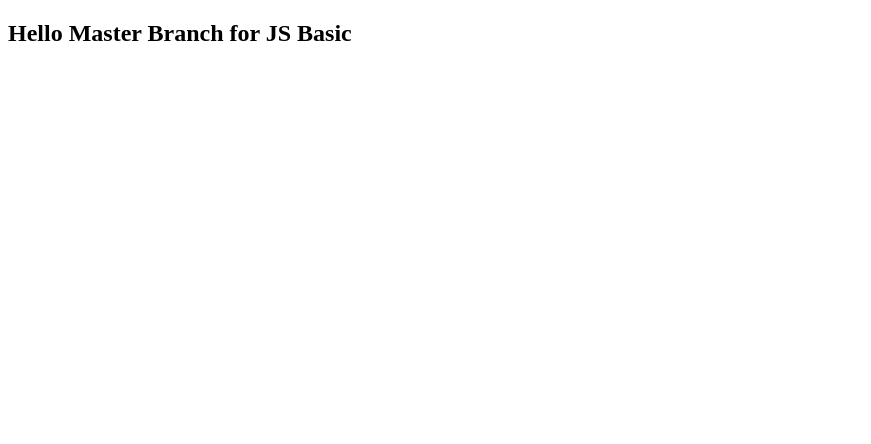
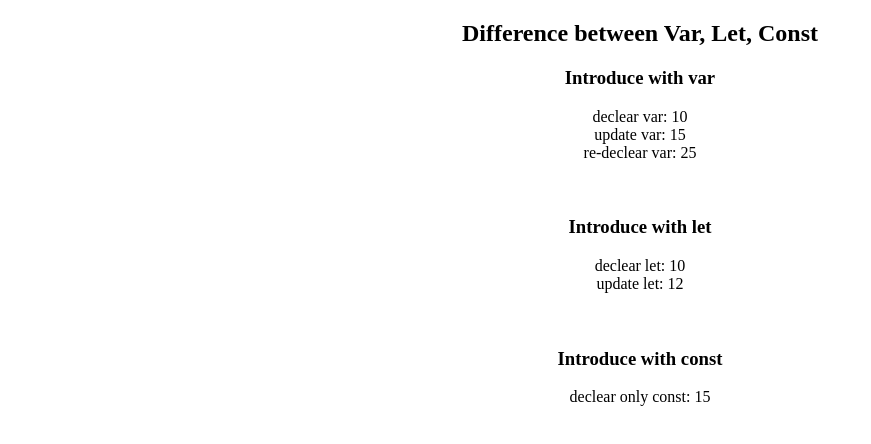
Before and after one commit to Md-Jakaria-Ahmed/basic-javascript, a plain HTML site: page index.html in a window 1280 px wide. Shown: the whole page, without its empty margins (0-871 px from the left). Drawn offline with Linux system fonts and the light colour scheme.

Commit message:
difference between var, let and const

```diff
--- a/index.html
+++ b/index.html
@@ -8,9 +8,39 @@
     <title>Home Tutorial JS</title>
 </head>
 
-<body>
+<body style="text-align: center">
 
-    <h2>Hello Master Branch for JS Basic</h2>
+    <h2>Difference between Var, Let, Const</h2>
+
+    <script>
+
+        // var: update and re-declear
+        document.write("<h3> Introduce with var </h3>");
+        var m = 10;
+        document.write("declear var: " + m + "<br>");
+        m = 15;
+        document.write("update var: " + m + "<br>");
+        var m = 25;
+        document.write("re-declear var: " + m + "<br>");
+
+        document.write("<br> <br>");
+
+        // let: update but not permission to re-declear
+        document.write("<h3> Introduce with let </h3>");
+        let p = 10;
+        document.write("declear let: " + p + "<br>");
+        p = 12;
+        document.write("update let: " + p + "<br>");
+        // not able to re-decleare => let p = 5;
+
+
+        document.write("<br> <br>");
+        // const: no update and re-declear permission
+        document.write("<h3> Introduce with const </h3>");
+        const q = 15;
+        document.write("declear only const: " + q);
+
+    </script>
 
 </body>
 
```
